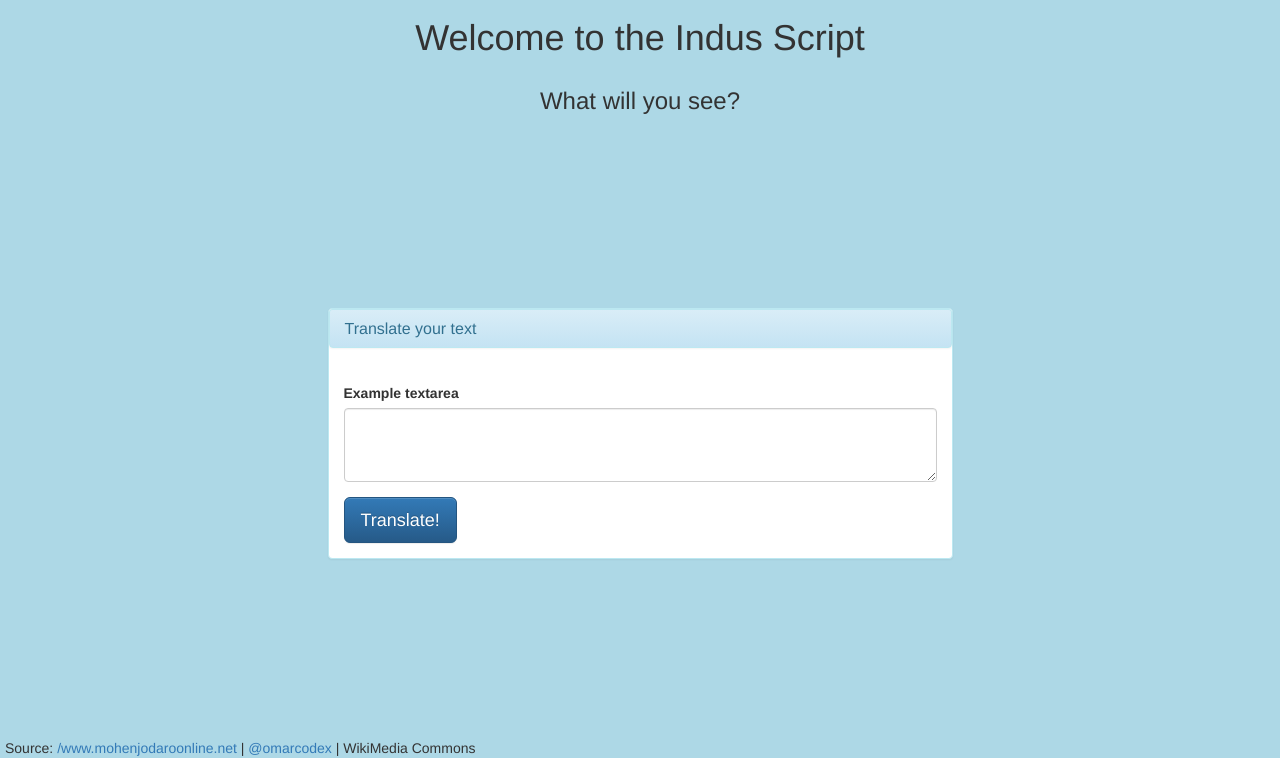
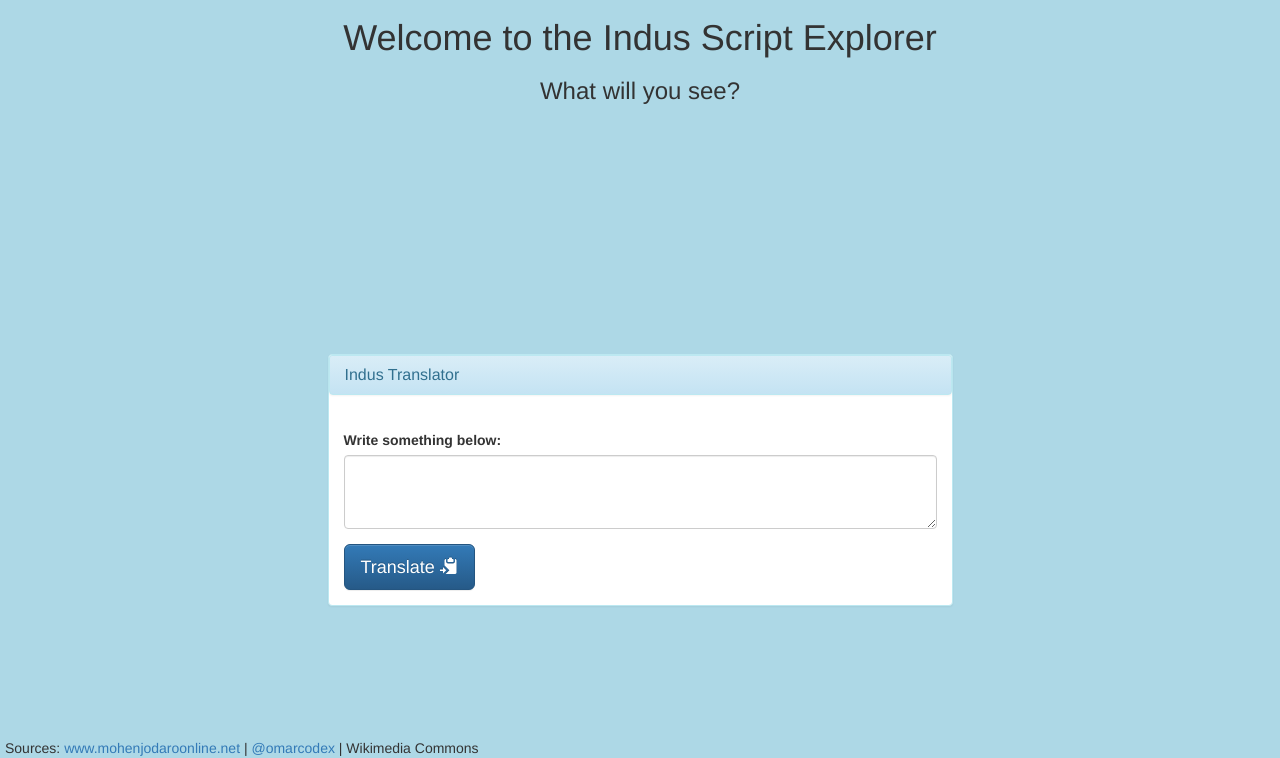
Before and after one commit to omarchaeopteryx/projekt-indus, a website: page public/index.html in a window 1280 px wide. Shown: the part 42-800 px from the top of the page. Drawn offline with nearby package versions, Linux system fonts and the light colour scheme.

Commit message:
Update copy and styling

```diff
--- a/index.js
+++ b/index.js
@@ -7,6 +7,6 @@ app.get('/', function(req, res) {
   res.render('public/index.html');
 });
 
-app.listen(process.env.PORT || 5000, function() {
+app.listen(process.env.PORT || 8080, function() {
   console.log('App listening on assigned port!');
 });
--- a/public/index.html
+++ b/public/index.html
@@ -9,6 +9,7 @@
     <link rel="stylesheet" href="https://maxcdn.bootstrapcdn.com/bootstrap/3.3.7/css/bootstrap-theme.min.css" integrity="sha384-rHyoN1iRsVXV4nD0JutlnGaslCJuC7uwjduW9SVrLvRYooPp2bWYgmgJQIXwl/Sp" crossorigin="anonymous">
     <!-- Our custom CSS -->
     <link rel="stylesheet" type="text/css" href="main.css">
+    <title>Indus Script Explorer</title>
   </head>
   <main>
     <nav>
@@ -17,14 +18,14 @@
     <body>
       <div class="masthead">
       </div>
-      <div class=" container">
-        <h1 class="text-center">Welcome to the Indus Script</h1>
+      <div class="container">
+        <h1 class="text-center">Welcome to the Indus Script Explorer</h1>
+        <h3 class="text-center">What will you see?</h3>
       </div>
         <section class="glyph-container border">
           <div class="row">
             <div class="col-md-6 col-md-offset-3">
               <div class="">
-                <h3 class="text-center">What will you see?</h3>
                 <div class="text-center" id="user-typed-output"></div>
               </div>
             </div>
@@ -35,14 +36,14 @@
         <div class="col-md-6 col-md-offset-3">
           <section class="panel panel-info">
             <div class="panel panel-heading">
-              <h3 class="panel-title">Translate your text</h3>
+              <h3 class="panel-title">Indus Translator</h3>
             </div>
             <div class="panel-body">
               <div class="form-group">
-                <label for="user-typed-input">Example textarea</label>
+                <label for="user-typed-input">Write something below:</label>
                 <textarea class="form-control" id="user-typed-input" rows="3"></textarea>
               </div>
-              <button id="user-typed-input-btn" class="btn btn-lg btn-primary">Translate!</button>
+              <button id="user-typed-input-btn" class="btn btn-lg btn-primary">Translate <span class='glyphicon glyphicon-copy'></span> </button>
             </div>
           </section>
         </div>
@@ -54,7 +55,7 @@
     <footer>
       <div class='row'>
         <div class="col-md-12 col-md-offset-0 text-center">
-          <div>Source: <a href='https://www.mohenjodaroonline.net/index.php/indus-script'>/www.mohenjodaroonline.net</a> | <a href="https://github.com/omarcodex">@omarcodex</a> | WikiMedia Commons</div>
+          <div>Sources: <a href='https://www.mohenjodaroonline.net/index.php/indus-script'>www.mohenjodaroonline.net</a> | <a href="https://github.com/omarcodex">@omarcodex</a> | Wikimedia Commons</div>
         </div>
     </div>
     </footer>
--- a/public/main.css
+++ b/public/main.css
@@ -29,12 +29,13 @@ body h2 {
 
 .glyph-container {
   min-height: 30vh;
+  padding-top: 1%;
 }
 
 .glyph {
   font-family: indus-script;
   font-size: 2em;
-  color: brown;
+  color: #6b410e;
   width: auto;
   height: auto;
   float: left;
```
